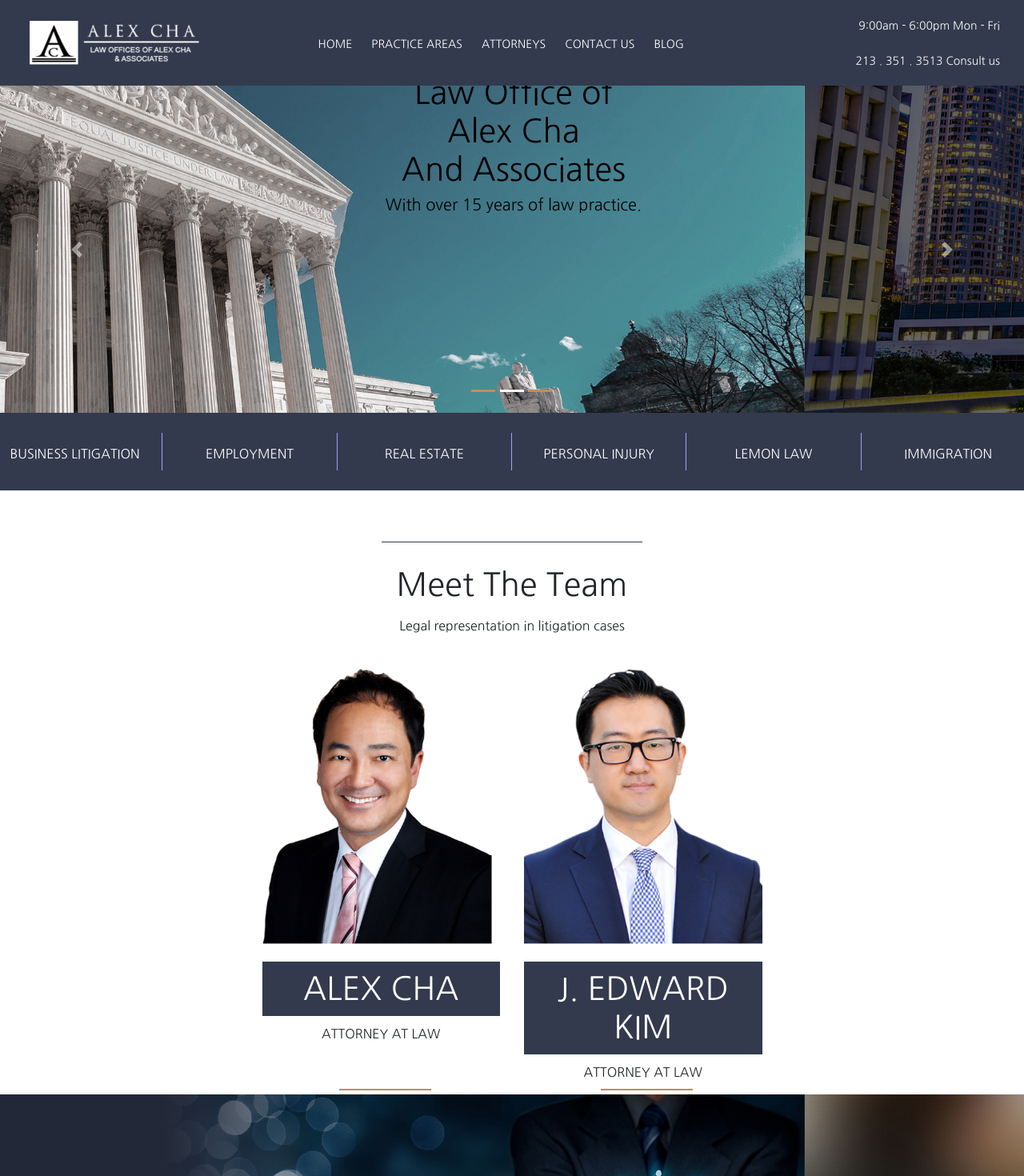
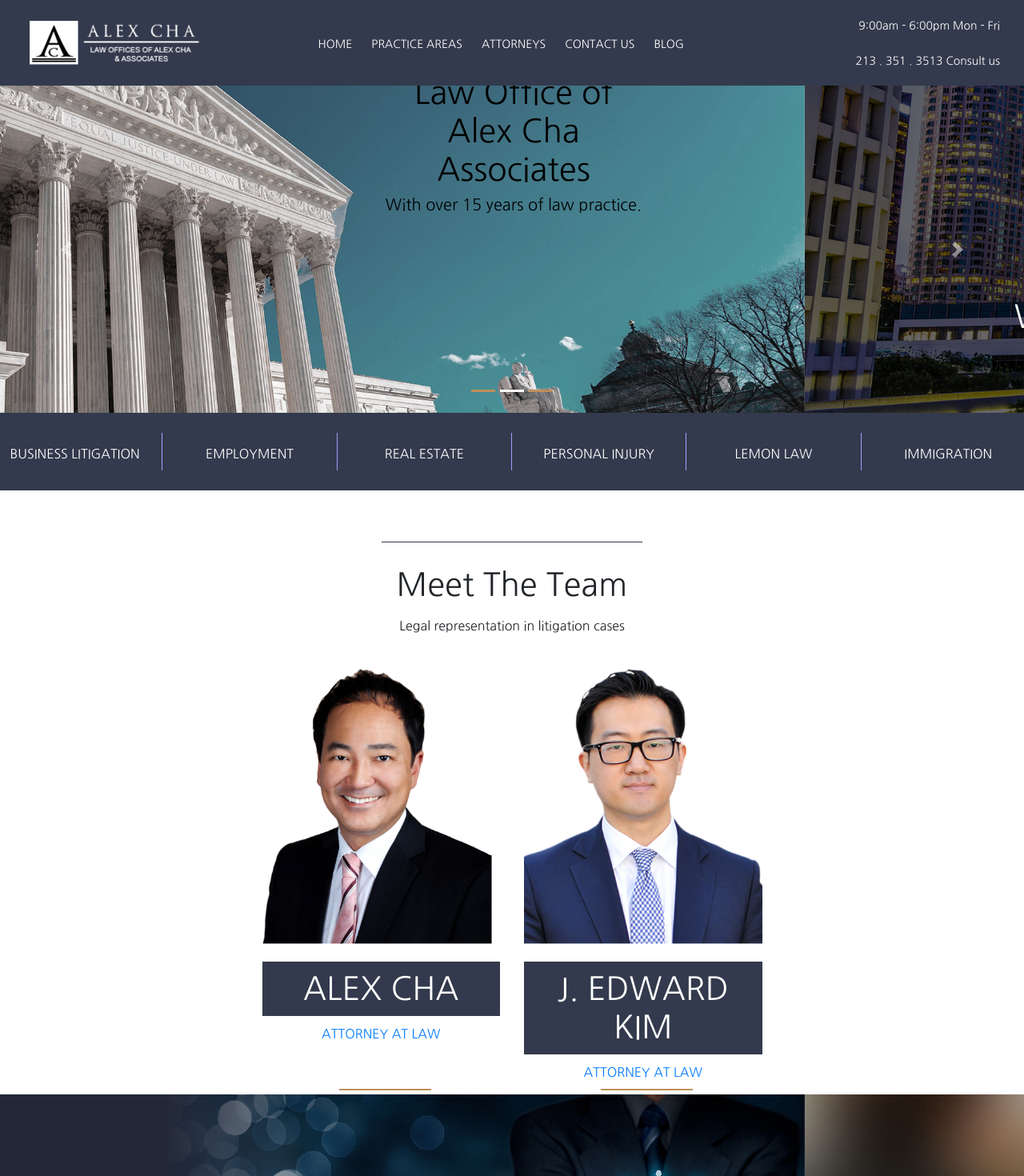
Before and after one commit to tkyoon91/alexchalaw, a React (Create React App) app in the folder client/: page / in a window 1280 px wide. Shown: the top 1470 px of the page at 80% size. Built offline with nearby package versions, Linux system fonts and the light colour scheme; some icons are missing.

Commit message:
[fix] fixes HomePage carousel

```diff
--- a/client/src/pages/Home/HonePage.jsx
+++ b/client/src/pages/Home/HonePage.jsx
@@ -1,4 +1,5 @@
 import React from 'react';
+import { Link } from 'react-router-dom';
 
 const HomePage = () => {
 
@@ -18,13 +19,13 @@
                     <div className="carousel-item active">
                         <img className="d-block img-fluid" src="Images/img-slide-1.jpg" alt="First slide"/>
                             <div className="carousel-caption d-none d-md-block img1-caption">
-                                    <h1>Law Office of Alex Cha <br/> And Associates</h1>
+                                <h1>Law Office of Alex Cha <br/> Associates</h1>
                                 <h5>With over 15 years of law practice.</h5>
                             </div>
                     </div>
                     <div className="carousel-item">
                         <img className="d-block img-fluid" src="Images/img-slide-2.jpg" alt="Second slide"/>
-                                <div className="carousel-caption d-none d-md-block"/>
+                            <div className="carousel-caption d-none d-md-block">
                                 <h1 className="img2-caption">We are committed to providing great legal service with a personal touch.</h1>
                             </div>
                     </div>
@@ -45,11 +46,10 @@
                         <span className="carousel-control-next-icon" aria-hidden="true"></span>
                         <span className="sr-only">Next</span>
                       </a>
-
                     </div>
                 </div>
             </div>
-
+        </div>
 
         <div className="container-fluid field-icon-con">
             <div className="row field-icon-row text-center">
@@ -102,6 +102,7 @@
             </div>
         </div>
 
+
         <div className="container-fluid">
             <div className="row meet-team-row">
                 <div className="col-md-4 offset-md-4 text-center building-line">
@@ -116,25 +117,25 @@
                 </div>
             </div>
         </div>
-
-
         <div className="container-fluid headshot-con">
             <div className ="row">
 
                 <div className="col-md-3"></div>
 
                 <div className="col-md-3 text-center">
-                        <img className="headshots img-fluid" style={{ height:"auto", width:"880px"}} src="Images/alex-cha-headshot.png" />
+                    <img className="headshots img-fluid" style={{height: "auto", width: "880px"}} src="Images/alex-cha-headshot.png"/>
+             <Link to='/alex-cha'>
                         <h1 className="under-name1">ALEX CHA</h1>
                         <p className="name-caption">ATTORNEY AT LAW</p>
+            </Link>
                 </div>
-
                 <div className="col-md-3 text-center">
-                        <img className="headshots img-fluid" style={{ height:"auto", width:"880px"}} src="Images/EdwardKim_Headshot.png" />
+                    <img className="headshots img-fluid" style={{height: "auto", width: "880px"}}  src="Images/EdwardKim_Headshot.png"/>
+            <Link to='j-edward-kim'>
                     <h1 className="under-name2">J. EDWARD KIM</h1>
                     <p className="name-caption">ATTORNEY AT LAW</p>
+            </Link>
                 </div>
-
                 <div className="col-md-3"></div>
             </div>
         </div>
@@ -181,6 +182,7 @@
                         <span className="carousel-control-next-icon" aria-hidden="true"></span>
                         <span className="sr-only">Next</span>
                       </a>
+
                 </div>
             </div>
             </div>
```
Lines whose indentation alone changed are shown as unchanged.
